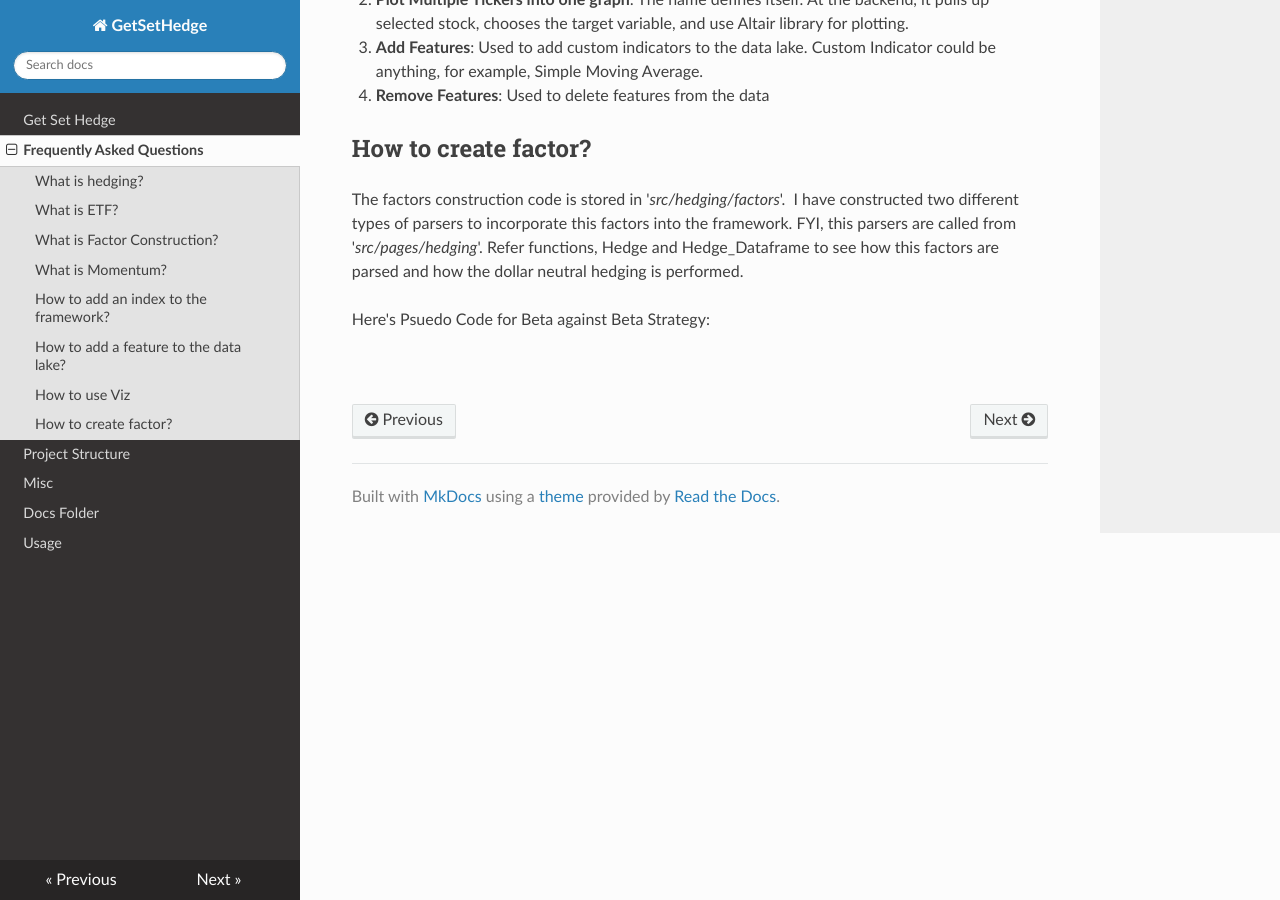
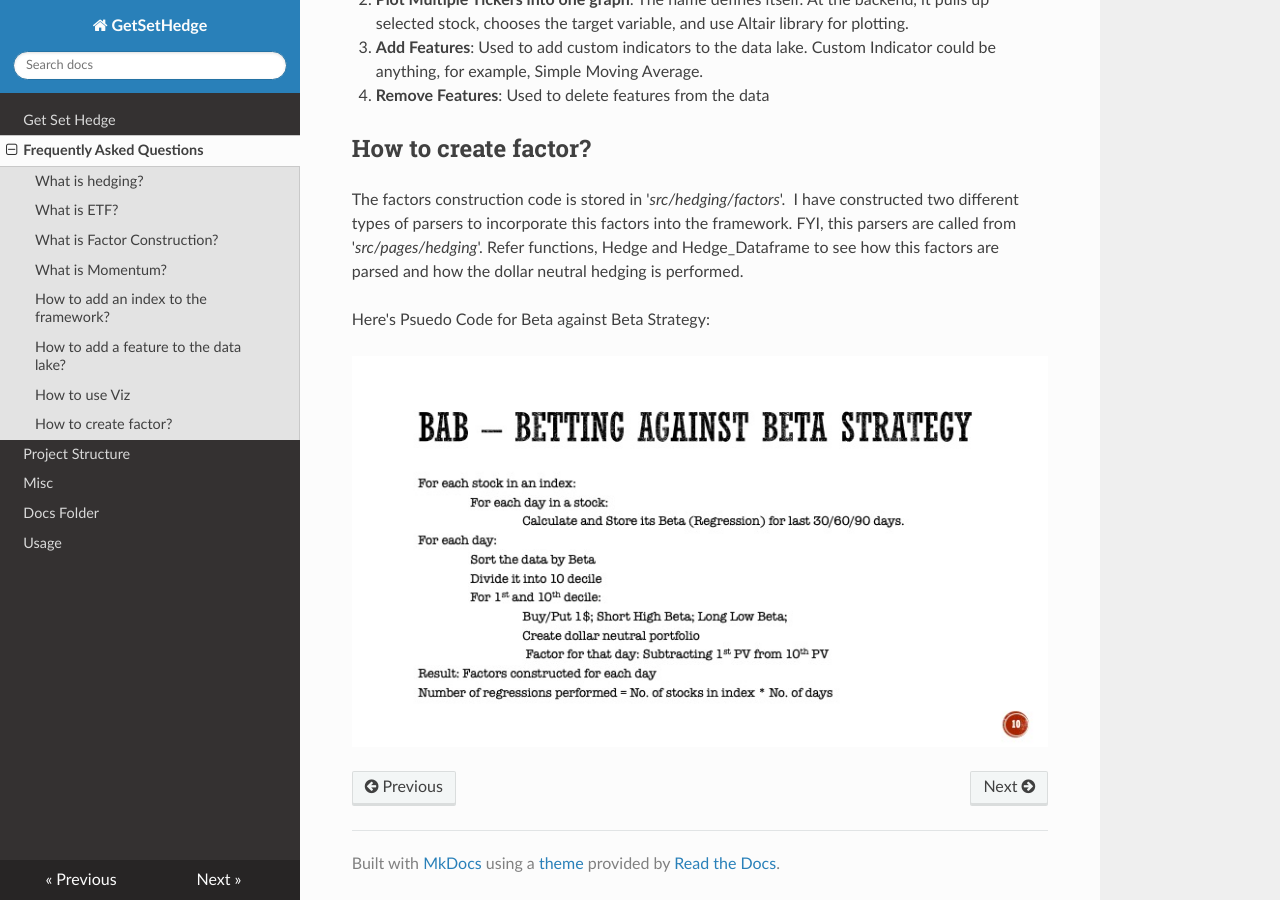
Before and after one commit to adityavyasbme/GetSetHedge, an MkDocs documentation site: the page built from docs/Frequently Asked Questions.md, in a window 1280 px wide and 900 px high, scrolled down 3038 px. Built offline with MkDocs 1.6.1, drawn with Linux system fonts in a browser that asks for light colours; nearby versions of some CDN libraries.

Commit message:
Updating Documentation structure

```diff
--- a/docs/Frequently Asked Questions.md
+++ b/docs/Frequently Asked Questions.md
@@ -98,4 +98,4 @@ Here's a sample code of an indicator stored in '<i>src/features/indicators</i>
 
 Here's Psuedo Code for Beta against Beta Strategy:
 
-![]("https://github.com/adityavyasbme/GetSetHedge/data/images/BAB_Psuedo.jpg")
+![image](https://github.com/adityavyasbme/GetSetHedge/blob/master/data/images/BAB_Psuedo.jpg?raw=true)
```
Also changed, not shown: mkdocs.yml (line endings or trailing spaces), 1 other file.
